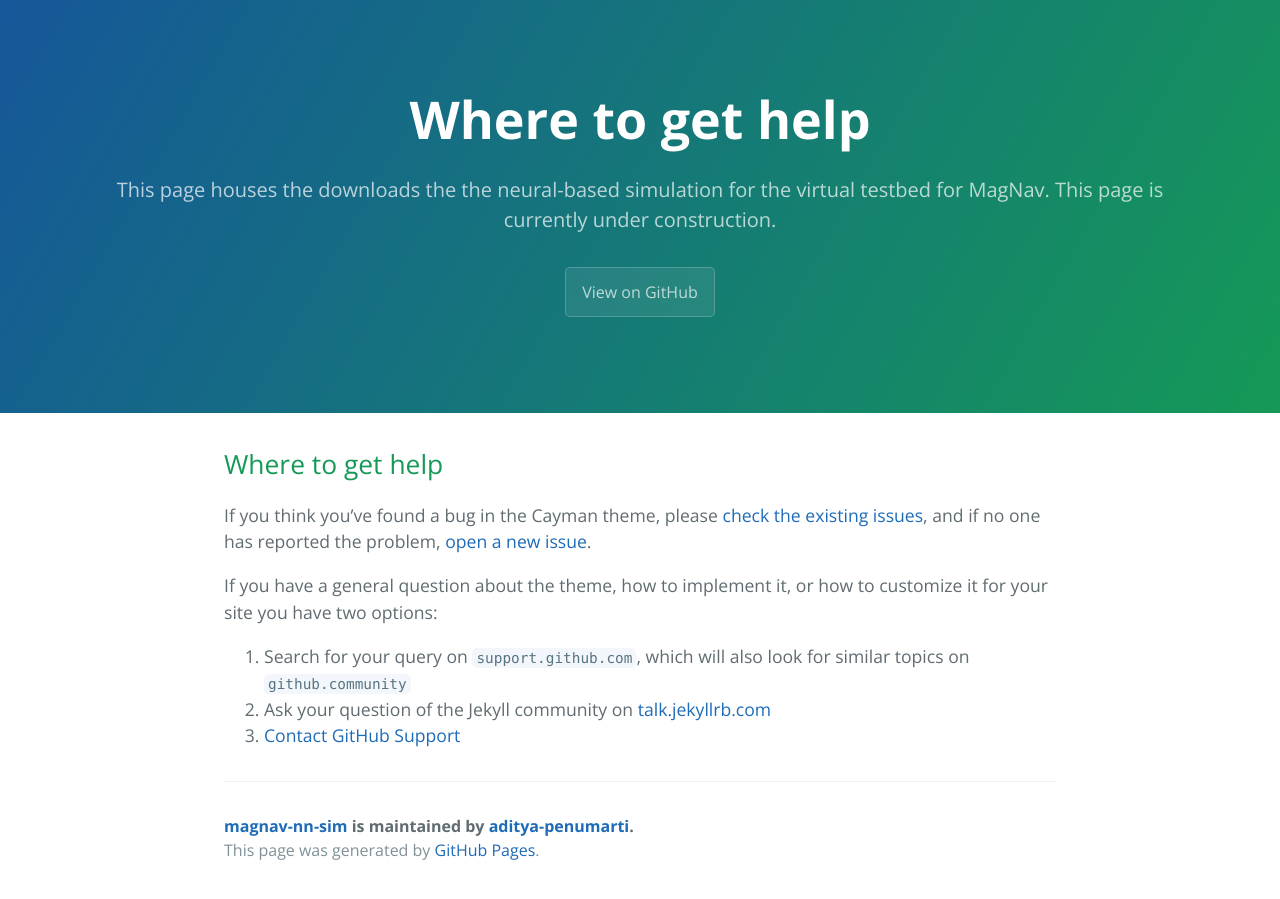
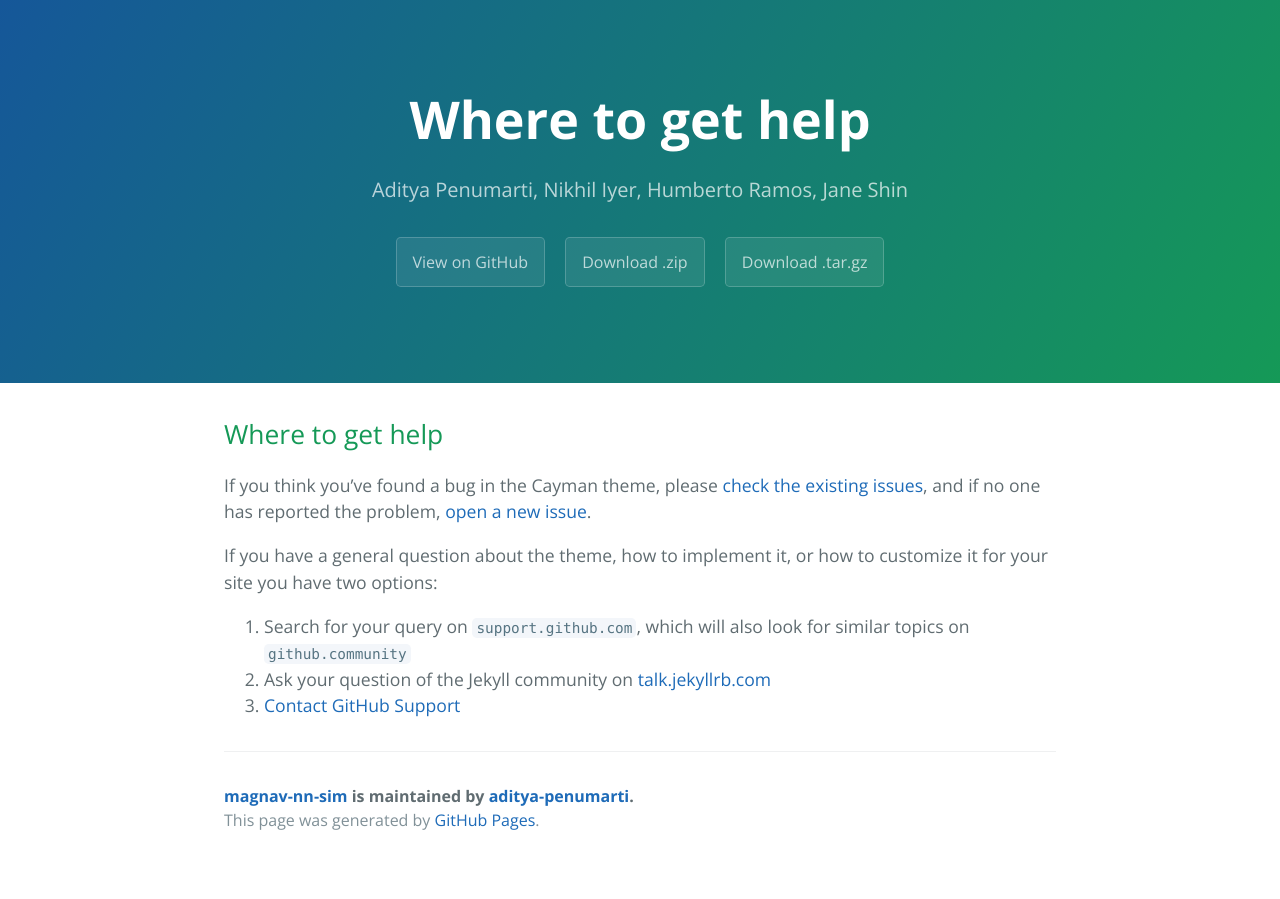
Before and after one commit to aditya-penumarti/magnav-nn-sim, a Jekyll site: the page built from docs/SUPPORT.md, in a window 1280 px wide. Built offline with Jekyll 4.4.1, drawn with Linux system fonts in a browser that asks for light colours; our own code applies the rules of GitHub Pages for plain Markdown files.

Commit message:
testing downlload links

```diff
--- a/_config.yml
+++ b/_config.yml
@@ -1,5 +1,7 @@
 title: Neural Network-based Magnetometer Sensor Model for Virtual Magnetic-based Navigation Testbed
-description: This page houses the downloads the the neural-based simulation for the virtual testbed for MagNav. This page is currently under construction.
-show_downloads: false
+description: Aditya Penumarti, Nikhil Iyer, Humberto Ramos, Jane Shin
+show_downloads: true
 google_analytics:
 theme: jekyll-theme-cayman
+github:
+  zip_url: https://github.com/aditya-penumarti/magnav-nn-sim-isaac
```
